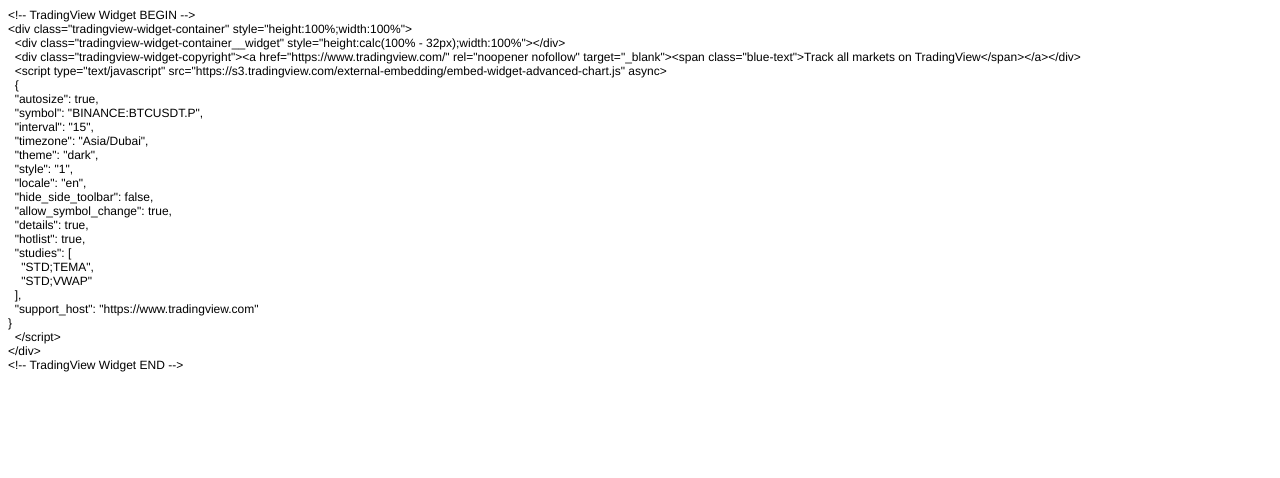
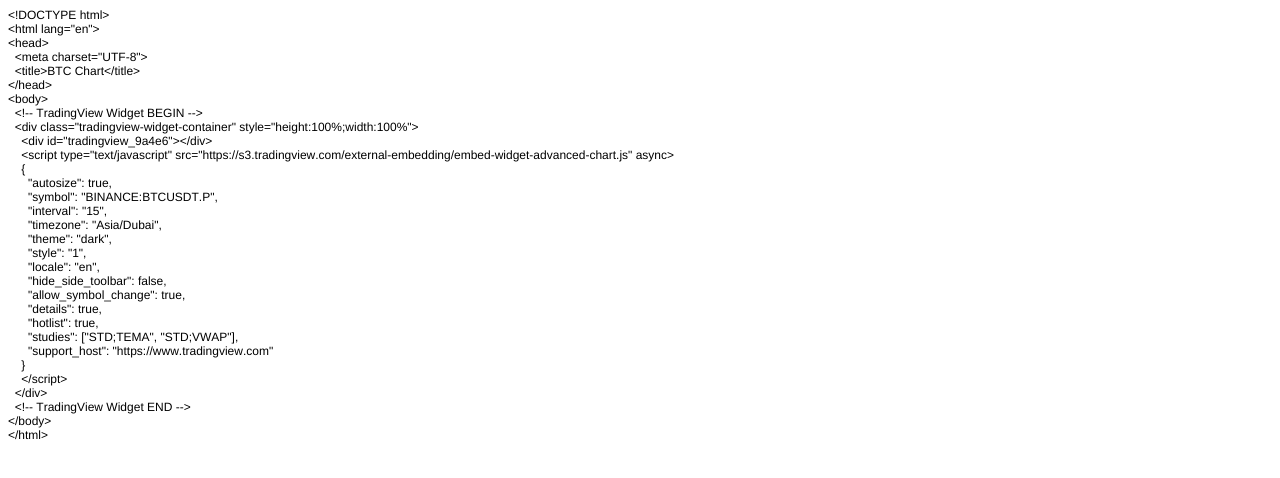
Before and after one commit to Aysha6ha38/crypto-widget, a plain HTML site: page index.html in a window 1280 px wide. Drawn offline with Linux system fonts and the light colour scheme.

Commit message:
Add files via upload

```diff
--- a/index.html
+++ b/index.html
@@ -7,35 +7,41 @@
   <meta name="Generator" content="Cocoa HTML Writer">
   <meta name="CocoaVersion" content="2575.5">
   <style type="text/css">
-    p.p1 {margin: 0.0px 0.0px 0.0px 0.0px; font: 12.0px Helvetica}
+    p.p1 {margin: 0.0px 0.0px 0.0px 0.0px; font: 12.0px Helvetica; -webkit-text-stroke: #000000}
+    span.s1 {font-kerning: none}
   </style>
 </head>
 <body>
-<p class="p1">&lt;!-- TradingView Widget BEGIN --&gt;</p>
-<p class="p1">&lt;div class="tradingview-widget-container" style="height:100%;width:100%"&gt;</p>
-<p class="p1"><span class="Apple-converted-space">  </span>&lt;div class="tradingview-widget-container__widget" style="height:calc(100% - 32px);width:100%"&gt;&lt;/div&gt;</p>
-<p class="p1"><span class="Apple-converted-space">  </span>&lt;div class="tradingview-widget-copyright"&gt;&lt;a href="https://www.tradingview.com/" rel="noopener nofollow" target="_blank"&gt;&lt;span class="blue-text"&gt;Track all markets on TradingView&lt;/span&gt;&lt;/a&gt;&lt;/div&gt;</p>
-<p class="p1"><span class="Apple-converted-space">  </span>&lt;script type="text/javascript" src="https://s3.tradingview.com/external-embedding/embed-widget-advanced-chart.js" async&gt;</p>
-<p class="p1"><span class="Apple-converted-space">  </span>{</p>
-<p class="p1"><span class="Apple-converted-space">  </span>"autosize": true,</p>
-<p class="p1"><span class="Apple-converted-space">  </span>"symbol": "BINANCE:BTCUSDT.P",</p>
-<p class="p1"><span class="Apple-converted-space">  </span>"interval": "15",</p>
-<p class="p1"><span class="Apple-converted-space">  </span>"timezone": "Asia/Dubai",</p>
-<p class="p1"><span class="Apple-converted-space">  </span>"theme": "dark",</p>
-<p class="p1"><span class="Apple-converted-space">  </span>"style": "1",</p>
-<p class="p1"><span class="Apple-converted-space">  </span>"locale": "en",</p>
-<p class="p1"><span class="Apple-converted-space">  </span>"hide_side_toolbar": false,</p>
-<p class="p1"><span class="Apple-converted-space">  </span>"allow_symbol_change": true,</p>
-<p class="p1"><span class="Apple-converted-space">  </span>"details": true,</p>
-<p class="p1"><span class="Apple-converted-space">  </span>"hotlist": true,</p>
-<p class="p1"><span class="Apple-converted-space">  </span>"studies": [</p>
-<p class="p1"><span class="Apple-converted-space">    </span>"STD;TEMA",</p>
-<p class="p1"><span class="Apple-converted-space">    </span>"STD;VWAP"</p>
-<p class="p1"><span class="Apple-converted-space">  </span>],</p>
-<p class="p1"><span class="Apple-converted-space">  </span>"support_host": "https://www.tradingview.com"</p>
-<p class="p1">}</p>
-<p class="p1"><span class="Apple-converted-space">  </span>&lt;/script&gt;</p>
-<p class="p1">&lt;/div&gt;</p>
-<p class="p1">&lt;!-- TradingView Widget END --&gt;</p>
+<p class="p1"><span class="s1">&lt;!DOCTYPE html&gt;</span></p>
+<p class="p1"><span class="s1">&lt;html lang="en"&gt;</span></p>
+<p class="p1"><span class="s1">&lt;head&gt;</span></p>
+<p class="p1"><span class="s1"><span class="Apple-converted-space">  </span>&lt;meta charset="UTF-8"&gt;</span></p>
+<p class="p1"><span class="s1"><span class="Apple-converted-space">  </span>&lt;title&gt;BTC Chart&lt;/title&gt;</span></p>
+<p class="p1"><span class="s1">&lt;/head&gt;</span></p>
+<p class="p1"><span class="s1">&lt;body&gt;</span></p>
+<p class="p1"><span class="s1"><span class="Apple-converted-space">  </span>&lt;!-- TradingView Widget BEGIN --&gt;</span></p>
+<p class="p1"><span class="s1"><span class="Apple-converted-space">  </span>&lt;div class="tradingview-widget-container" style="height:100%;width:100%"&gt;</span></p>
+<p class="p1"><span class="s1"><span class="Apple-converted-space">    </span>&lt;div id="tradingview_9a4e6"&gt;&lt;/div&gt;</span></p>
+<p class="p1"><span class="s1"><span class="Apple-converted-space">    </span>&lt;script type="text/javascript" src="https://s3.tradingview.com/external-embedding/embed-widget-advanced-chart.js" async&gt;</span></p>
+<p class="p1"><span class="s1"><span class="Apple-converted-space">    </span>{</span></p>
+<p class="p1"><span class="s1"><span class="Apple-converted-space">      </span>"autosize": true,</span></p>
+<p class="p1"><span class="s1"><span class="Apple-converted-space">      </span>"symbol": "BINANCE:BTCUSDT.P",</span></p>
+<p class="p1"><span class="s1"><span class="Apple-converted-space">      </span>"interval": "15",</span></p>
+<p class="p1"><span class="s1"><span class="Apple-converted-space">      </span>"timezone": "Asia/Dubai",</span></p>
+<p class="p1"><span class="s1"><span class="Apple-converted-space">      </span>"theme": "dark",</span></p>
+<p class="p1"><span class="s1"><span class="Apple-converted-space">      </span>"style": "1",</span></p>
+<p class="p1"><span class="s1"><span class="Apple-converted-space">      </span>"locale": "en",</span></p>
+<p class="p1"><span class="s1"><span class="Apple-converted-space">      </span>"hide_side_toolbar": false,</span></p>
+<p class="p1"><span class="s1"><span class="Apple-converted-space">      </span>"allow_symbol_change": true,</span></p>
+<p class="p1"><span class="s1"><span class="Apple-converted-space">      </span>"details": true,</span></p>
+<p class="p1"><span class="s1"><span class="Apple-converted-space">      </span>"hotlist": true,</span></p>
+<p class="p1"><span class="s1"><span class="Apple-converted-space">      </span>"studies": ["STD;TEMA", "STD;VWAP"],</span></p>
+<p class="p1"><span class="s1"><span class="Apple-converted-space">      </span>"support_host": "https://www.tradingview.com"</span></p>
+<p class="p1"><span class="s1"><span class="Apple-converted-space">    </span>}</span></p>
+<p class="p1"><span class="s1"><span class="Apple-converted-space">    </span>&lt;/script&gt;</span></p>
+<p class="p1"><span class="s1"><span class="Apple-converted-space">  </span>&lt;/div&gt;</span></p>
+<p class="p1"><span class="s1"><span class="Apple-converted-space">  </span>&lt;!-- TradingView Widget END --&gt;</span></p>
+<p class="p1"><span class="s1">&lt;/body&gt;</span></p>
+<p class="p1"><span class="s1">&lt;/html&gt;</span></p>
 </body>
 </html>
```
